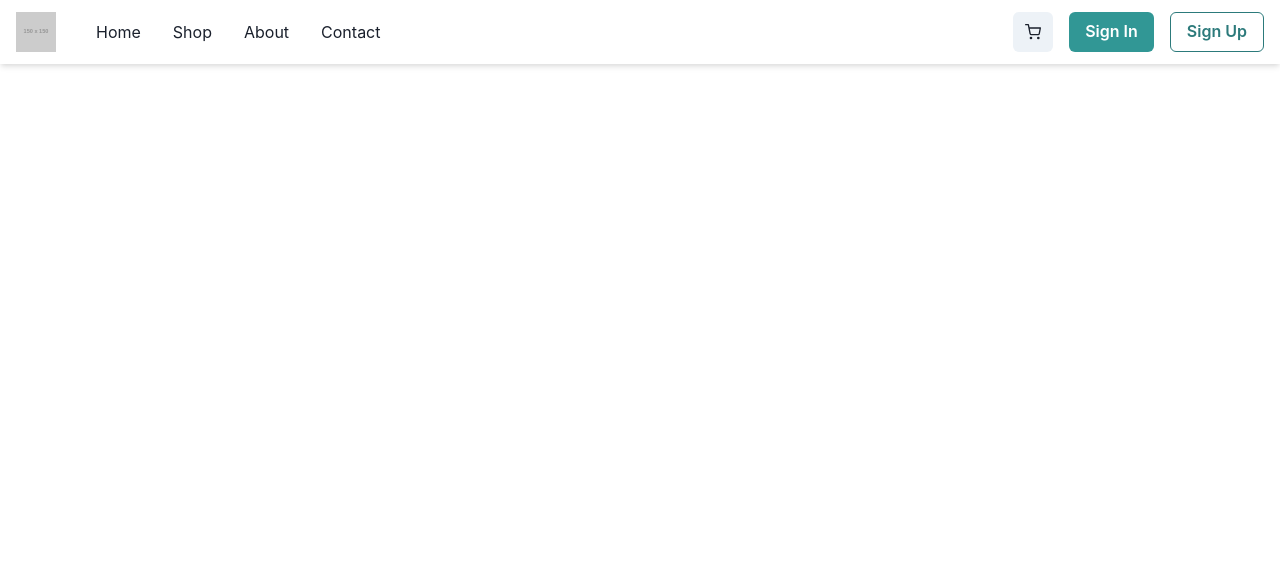
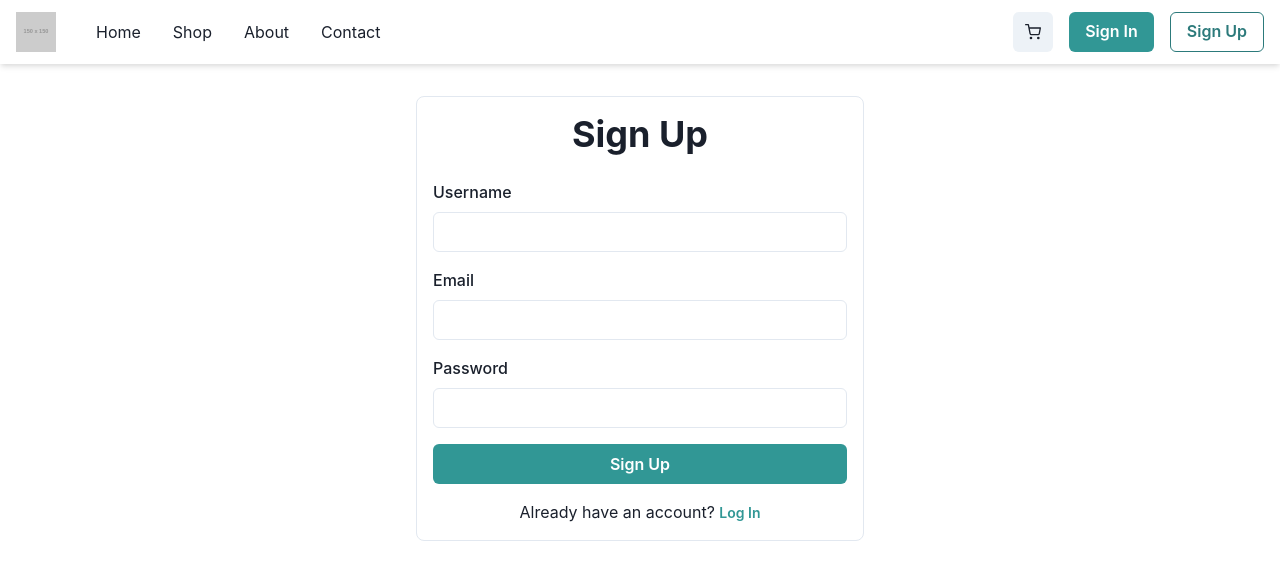
Before and after one commit to DivyanshuRawatDev/Ecomm-frontend, a React (Create React App) app: page /signup in a window 1280 px wide. Shown: the top 580 px of the page. Built offline with nearby package versions, Linux system fonts and the light colour scheme.

Commit message:
Add signin and signup page

```diff
--- a/src/App.js
+++ b/src/App.js
@@ -3,13 +3,17 @@ import { Route, Routes } from "react-router-dom";
 import { ChakraProvider } from "@chakra-ui/react";
 import Products from "./pages/Products";
 import Navbar from "./components/navbar/Navbar";
+import LoginPage from "./pages/LoginPage";
+import Signup from "./pages/Signup";
 function App() {
   return (
     <ChakraProvider>
       <div className="App">
         <Navbar />
         <Routes>
-          <Route path="/products" element={<Products />} />
+          <Route path="/" element={<Products />} />
+          <Route path="/login" element={<LoginPage />} />
+          <Route path="/signup" element={<Signup />} />
         </Routes>
       </div>
     </ChakraProvider>
--- a/src/components/navbar/Navbar.jsx
+++ b/src/components/navbar/Navbar.jsx
@@ -14,6 +14,7 @@ import {
 } from "@chakra-ui/react";
 import { HamburgerIcon, CloseIcon } from "@chakra-ui/icons";
 import { FiShoppingCart } from "react-icons/fi";
+import { Navigate, useNavigate } from "react-router-dom";
 
 const Links = ["Home", "Shop", "About", "Contact"];
 
@@ -34,6 +35,7 @@ const NavLink = ({ children }) => (
 
 const Navbar = () => {
   const { isOpen, onOpen, onClose } = useDisclosure();
+  const navigate = useNavigate();
 
   return (
     <Box bg={useColorModeValue("white", "gray.800")} px={4} shadow="md">
@@ -53,11 +55,7 @@ const Navbar = () => {
               boxSize="40px"
             />
           </Box>
-          <HStack
-            as={"nav"}
-            spacing={4}
-            display={{ base: "none", md: "flex" }}
-          >
+          <HStack as={"nav"} spacing={4} display={{ base: "none", md: "flex" }}>
             {Links.map((link) => (
               <NavLink key={link}>{link}</NavLink>
             ))}
@@ -75,6 +73,9 @@ const Navbar = () => {
             colorScheme={"teal"}
             size={useBreakpointValue({ base: "sm", md: "md" })}
             mr={4}
+            onClick={() => {
+                navigate("/login")
+            }}
           >
             Sign In
           </Button>
@@ -82,6 +83,9 @@ const Navbar = () => {
             variant={"outline"}
             colorScheme={"teal"}
             size={useBreakpointValue({ base: "sm", md: "md" })}
+            onClick={()=>{
+                navigate("/signup")
+            }}
           >
             Sign Up
           </Button>
--- /dev/null
+++ b/src/pages/LoginPage.jsx
@@ -0,0 +1,96 @@
+import React, { useState } from "react";
+import {
+  Box,
+  Button,
+  FormControl,
+  FormLabel,
+  Input,
+  Stack,
+  Heading,
+} from "@chakra-ui/react";
+import { Link as RouterLink } from "react-router-dom";
+
+const LoginPage = () => {
+  const [formData, setFormData] = useState({
+    email: "",
+    password: "",
+  });
+
+  const handleChange = (e) => {
+    const { name, value } = e.target;
+    setFormData((prevData) => ({
+      ...prevData,
+      [name]: value,
+    }));
+  };
+
+  const handleSubmit = (e) => {
+    e.preventDefault();
+
+    console.log("Form submitted with data:", formData);
+
+    setFormData({
+      email: "",
+      password: "",
+    });
+  };
+
+  return (
+    <Box
+      maxW="md"
+      mx="auto"
+      mt={8}
+      p={4}
+      borderWidth="1px"
+      borderRadius="lg"
+      textAlign="center"
+    >
+      <Heading as="h2" mb={6}>
+        Log In
+      </Heading>
+      <form onSubmit={handleSubmit}>
+        <Stack spacing={4}>
+          <FormControl>
+            <FormLabel htmlFor="email">Email</FormLabel>
+            <Input
+              type="email"
+              id="email"
+              name="email"
+              value={formData.email}
+              onChange={handleChange}
+              required
+            />
+          </FormControl>
+          <FormControl>
+            <FormLabel htmlFor="password">Password</FormLabel>
+            <Input
+              type="password"
+              id="password"
+              name="password"
+              value={formData.password}
+              onChange={handleChange}
+              required
+            />
+          </FormControl>
+          <Button type="submit" colorScheme="teal">
+            Log In
+          </Button>
+        </Stack>
+      </form>
+      <Box mt={4}>
+        Don't have an account?{" "}
+        <Button
+          as={RouterLink}
+          to="/signup"
+          colorScheme="teal"
+          variant="link"
+          size="sm"
+        >
+          Sign Up
+        </Button>
+      </Box>
+    </Box>
+  );
+};
+
+export default LoginPage;
--- /dev/null
+++ b/src/pages/Signup.jsx
@@ -0,0 +1,101 @@
+import React, { useState } from "react";
+import {
+  Box,
+  Button,
+  FormControl,
+  FormLabel,
+  Input,
+  Stack,
+  Heading,
+} from "@chakra-ui/react";
+import { Link as RouterLink } from "react-router-dom";
+
+const Signup = () => {
+  const [formData, setFormData] = useState({
+    username: "",
+    email: "",
+    password: "",
+  });
+
+  const handleChange = (e) => {
+    const { name, value } = e.target;
+    setFormData((prevData) => ({
+      ...prevData,
+      [name]: value,
+    }));
+  };
+
+  const handleSubmit = (e) => {
+    e.preventDefault();
+    // You can handle form submission here, e.g., send data to the server
+    console.log("Form submitted with data:", formData);
+    // Clear form fields after submission
+    setFormData({
+      username: "",
+      email: "",
+      password: "",
+    });
+  };
+
+  return (
+    <Box maxW="md" mx="auto" mt={8} p={4} borderWidth="1px" borderRadius="lg">
+      <Heading as="h2" mb={6} textAlign="center">
+        Sign Up
+      </Heading>
+      <form onSubmit={handleSubmit}>
+        <Stack spacing={4}>
+          <FormControl>
+            <FormLabel htmlFor="username">Username</FormLabel>
+            <Input
+              type="text"
+              id="username"
+              name="username"
+              value={formData.username}
+              onChange={handleChange}
+              required
+            />
+          </FormControl>
+          <FormControl>
+            <FormLabel htmlFor="email">Email</FormLabel>
+            <Input
+              type="email"
+              id="email"
+              name="email"
+              value={formData.email}
+              onChange={handleChange}
+              required
+            />
+          </FormControl>
+          <FormControl>
+            <FormLabel htmlFor="password">Password</FormLabel>
+            <Input
+              type="password"
+              id="password"
+              name="password"
+              value={formData.password}
+              onChange={handleChange}
+              required
+            />
+          </FormControl>
+          <Button type="submit" colorScheme="teal">
+            Sign Up
+          </Button>
+        </Stack>
+      </form>
+      <Box mt={4} textAlign="center">
+        Already have an account?{" "}
+        <Button
+          as={RouterLink}
+          to="/login"
+          colorScheme="teal"
+          variant="link"
+          size="sm"
+        >
+          Log In
+        </Button>
+      </Box>
+    </Box>
+  );
+};
+
+export default Signup;
--- a/src/utils/SkeletonCard.js
+++ b/src/utils/SkeletonCard.js
@@ -10,7 +10,7 @@ import {
 
   const SkeletonCard = () => {
     return (
-      <Card maxW="md"> {/* Changed from 'sm' to 'md' */}
+      <Card maxW="md">
         <CardBody>
           <Skeleton height="200px" borderRadius="lg" />
           <Stack mt="6" spacing="3">
```
